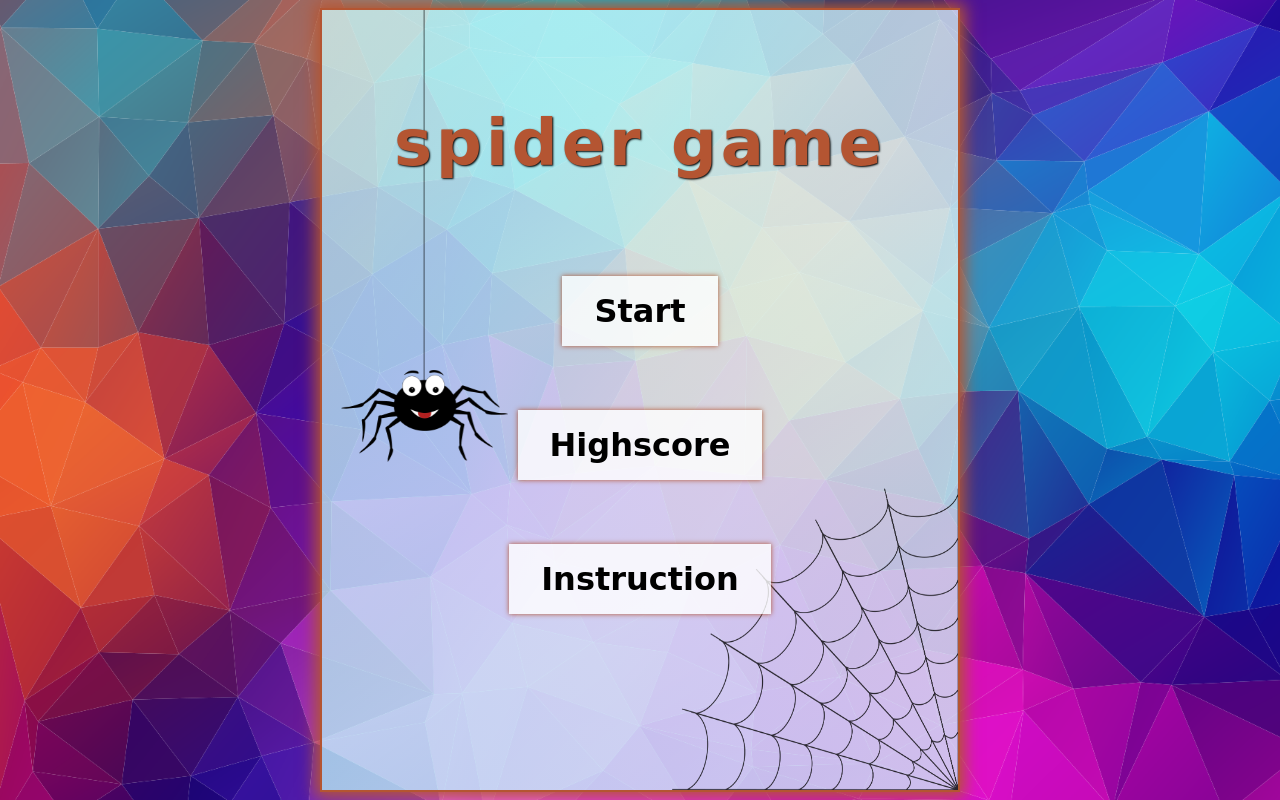
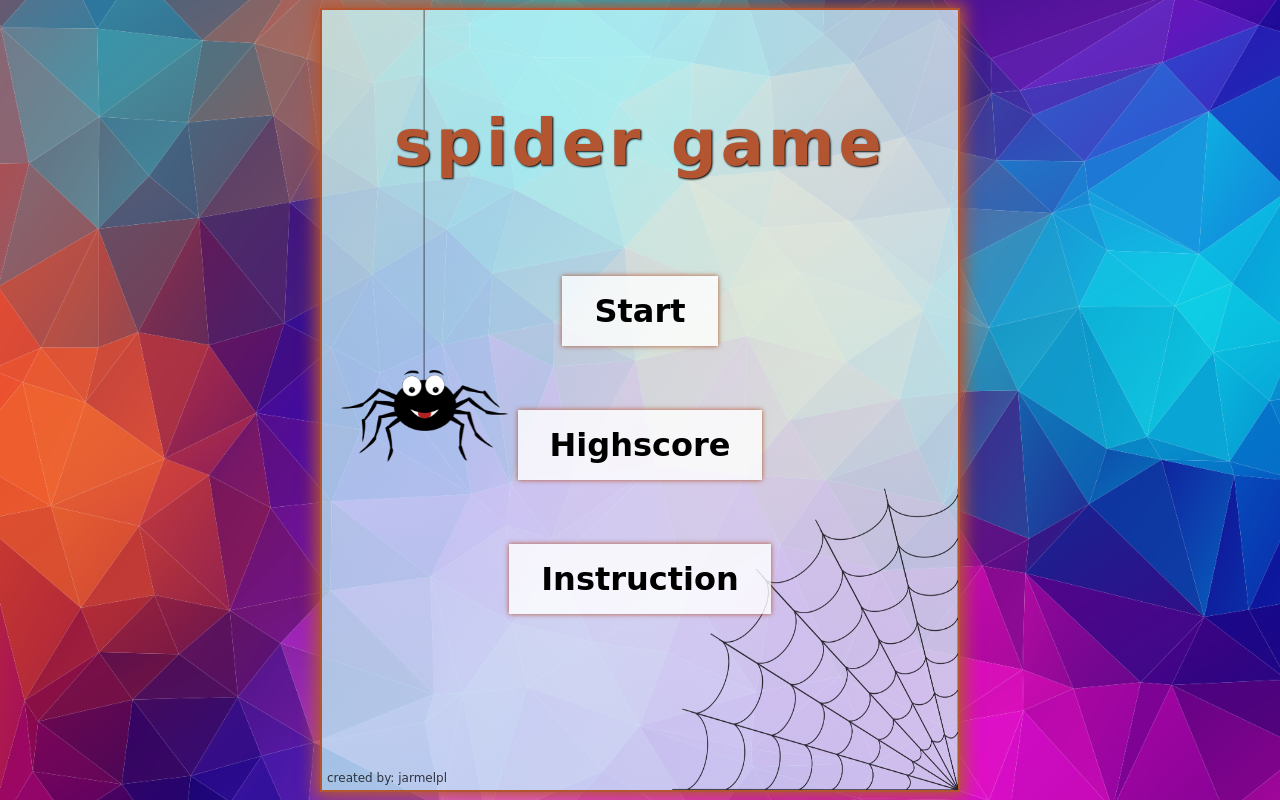
Before and after one commit to jarmelPL/Spider-Game, a plain HTML site: page index.html in a window 1280 px wide. Drawn offline with Linux system fonts and the light colour scheme; a web font is replaced by a local one.

Commit message:
Signature added

```diff
--- a/index.html
+++ b/index.html
@@ -113,6 +113,8 @@
          <button class="menu__btn back1"><i class="fa-solid fa-arrow-left"></i></button>
       </div>
 
+      <div class="menu__signature">Created by: jarmelpl</div>
+
 
    </div>
 
--- a/sass/style.scss
+++ b/sass/style.scss
@@ -203,6 +203,16 @@ body {
                 font-size: 1.75rem;
             }
         }
+
+    }
+
+    &__signature {
+        position: absolute;
+        left: 5px;
+        bottom: 5px;
+        text-transform: lowercase;
+        font-size: 0.75rem;
+        opacity: .75;
 
     }
 
```
Also changed, not shown: css/style.css, img/bug-solid.svg (deleted), img/bug-soliddd.png (deleted), img/car.png (deleted), img/spider-menu2.png (deleted), img/spider-menu3.png (deleted), 1 other file.
